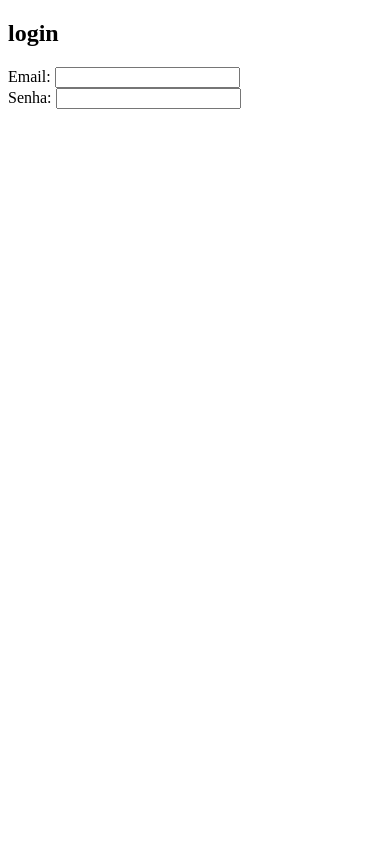
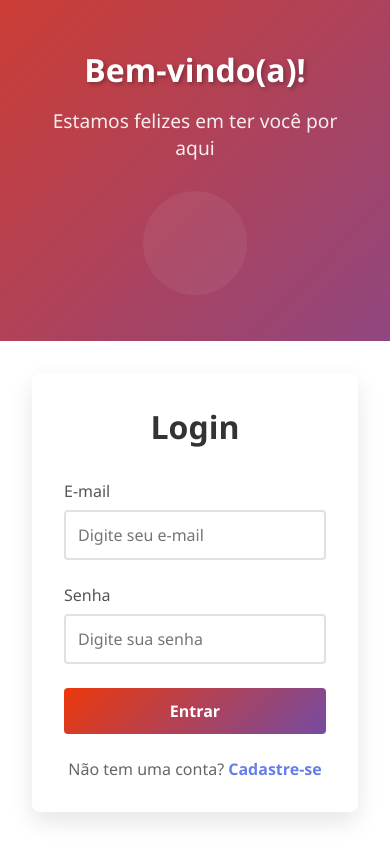
Before and after one commit to vinicuritiba10-lab/biblioteca-, a plain HTML site: page TR/index.html in a window 390 px wide. Drawn offline with Linux system fonts and the light colour scheme.

Commit message:
Add files via upload

```diff
--- a/TR/index.html
+++ b/TR/index.html
@@ -1,26 +1,43 @@
 <!DOCTYPE html>
-<html lang="en">
+<html lang="pt-BR">
 <head>
     <meta charset="UTF-8">
     <meta name="viewport" content="width=device-width, initial-scale=1.0">
-    <title>Document</title>
+    <title>Login</title>
+    <link rel="stylesheet" href="style.css">
 </head>
 <body>
-    <section>
-        <div>
-            <h1>login</h1>
-            <form action="/pagina-processa-dados-do-form" method="post">
-                <div>
-                    <label for="email">Email:</label>
-                    <input type="email" id="email"/>
-                </div>
-                <div>
-                    <label for="senha">Senha:</label>
-                    <input type="senha" id="senha"/>
-                </div>
-            </form>
+    <div class="container">
+        <!-- Lado esquerdo com gradiente e mensagem de boas-vindas -->
+        <div class="left-side">
+            <div class="welcome-content">
+                <h1>Bem-vindo(a)!</h1>
+                <p>Estamos felizes em ter você por aqui</p>
+                <div class="decorative-element"></div>
+            </div>
+        </div>
 
+        <!-- Lado direito com o formulário de login -->
+        <div class="right-side">
+            <!-- Aqui você coloca o seu formulário de login existente -->
+            <div class="login-container">
+                <h2>Login</h2>
+                <form id="form" class="form">
+                    <div class="form-group">
+                        <label for="email">E-mail</label>
+                        <input type="email" id="email" placeholder="Digite seu e-mail">
+                    </div>
+                    <div class="form-group">
+                        <label for="password">Senha</label>
+                        <input type="password" id="password" placeholder="Digite sua senha">
+                    </div>
+                    <button type="submit">Entrar</button>
+                </form>
+                <p class="signup-link">Não tem uma conta? <a href="#">Cadastre-se</a></p>
+            </div>
         </div>
-    </section>
+    </div>
+    <script src="login.js"></script>
+    <script src="validaçao.js"></script>
 </body>
 </html>
--- /dev/null
+++ b/TR/login.js
@@ -0,0 +1,77 @@
+const form = document.getElementById("form");
+const email = document.getElementById("email");
+const senha = document.getElementById("senha");
+
+form.addEventListener("submit", (event) => {
+  event.preventDefault();
+
+  checkForm();
+})
+
+email.addEventListener("blur", () => {
+  checkInputEmail();
+})
+
+senha.addEventListener("blur", () => {
+  checkInputEmail();
+})
+
+
+function checkInputEmail(){
+  const emailValue = email.value;
+
+  if(emailValue === ""){
+    errorInput(email, "O email é obrigatório.")
+  }else{
+    const formItem = email.parentElement;
+    formItem.className = "form-group"
+  }
+
+
+}
+
+
+
+function checkInputPassword(){
+  const passwordValue = password.value;
+
+  if(passwordValue === ""){
+    errorInput(password, "A senha é obrigatória.")
+  }else if(passwordValue.length < 8){
+    errorInput(password, "A senha precisa ter no mínimo 8 caracteres.")
+  }else{
+    const formItem = password.parentElement;
+    formItem.className = "form-group"
+  }
+
+
+}
+
+
+function checkForm(){
+  checkInputEmail();
+  checkInputPassword();
+
+
+  const formItems = form.querySelectorAll(".form-group")
+
+  const isValid = [...formItems].every( (item) => {
+    return item.className === "form-group"
+  });
+
+  if(isValid){
+    alert("CADASTRADO COM SUCESSO!")
+  }
+
+}
+
+
+function errorInput(input, message){
+  const formItem = input.parentElement;
+  const textMessage = formItem.querySelector("a")
+
+  textMessage.innerText = message;
+
+  formItem.className = "form-group error"
+
+}
--- a/TR/style.css
+++ b/TR/style.css
@@ -0,0 +1,184 @@
+* {
+    margin: 0;
+    padding: 0;
+    box-sizing: border-box;
+    font-family: 'Segoe UI', Tahoma, Geneva, Verdana, sans-serif;
+}
+
+.container {
+    display: flex;
+    height: 100vh; /* Altura total da viewport */
+    width: 100%;
+}
+
+/* Lado esquerdo com gradiente */
+.left-side {
+    flex: 1; /* Ocupa metade da tela */
+    background: linear-gradient(135deg, #ec380b 0%, #764ba2 100%);
+    background-size: 200% 200%;
+    animation: gradientShift 8s ease infinite;
+    display: flex;
+    justify-content: center;
+    align-items: center;
+    color: white;
+    position: relative;
+    overflow: hidden;
+}
+
+/* Animação do gradiente */
+@keyframes gradientShift {
+    0% {
+        background-position: 0% 50%;
+    }
+    50% {
+        background-position: 100% 50%;
+    }
+    100% {
+        background-position: 0% 50%;
+    }
+}
+
+/* Conteúdo de boas-vindas */
+.welcome-content {
+    text-align: center;
+    padding: 2rem;
+    z-index: 1;
+}
+
+.welcome-content h1 {
+    font-size: 3rem;
+    margin-bottom: 1rem;
+    text-shadow: 2px 2px 4px rgba(0,0,0,0.3);
+}
+
+.welcome-content p {
+    font-size: 1.2rem;
+    margin-bottom: 2rem;
+    opacity: 0.9;
+}
+
+/* Elemento decorativo */
+.decorative-element {
+    width: 100px;
+    height: 100px;
+    background: rgba(255,255,255,0.1);
+    border-radius: 50%;
+    margin: 0 auto;
+    animation: pulse 3s ease infinite;
+}
+
+@keyframes pulse {
+    0% {
+        transform: scale(1);
+        opacity: 0.5;
+    }
+    50% {
+        transform: scale(1.1);
+        opacity: 0.8;
+    }
+    100% {
+        transform: scale(1);
+        opacity: 0.5;
+    }
+}
+
+/* Lado direito com o formulário */
+.right-side {
+    flex: 1; /* Ocupa a outra metade */
+    background: white;
+    display: flex;
+    justify-content: center;
+    align-items: center;
+    padding: 2rem;
+}
+
+/* Container do formulário de login */
+.login-container {
+    width: 100%;
+    max-width: 400px;
+    background: white;
+    padding: 2rem;
+    border-radius: 8px;
+    box-shadow: 0 10px 25px rgba(0,0,0,0.1);
+}
+
+.login-container h2 {
+    text-align: center;
+    margin-bottom: 2rem;
+    color: #333;
+    font-size: 2rem;
+}
+
+.form-group {
+    margin-bottom: 1.5rem;
+}
+
+.form-group label {
+    display: block;
+    margin-bottom: 0.5rem;
+    color: #555;
+    font-weight: 500;
+}
+
+.form-group input {
+    width: 100%;
+    padding: 0.75rem;
+    border: 2px solid #e1e1e1;
+    border-radius: 4px;
+    font-size: 1rem;
+    transition: border-color 0.3s ease;
+}
+
+.form-group input:focus {
+    outline: none;
+    border-color: #667eea;
+}
+
+button {
+    width: 100%;
+    padding: 0.75rem;
+    background: linear-gradient(135deg, #ec380b 0%, #764ba2 100%);
+    color: white;
+    border: none;
+    border-radius: 4px;
+    font-size: 1rem;
+    font-weight: 600;
+    cursor: pointer;
+    transition: transform 0.3s ease, box-shadow 0.3s ease;
+}
+
+button:hover {
+    transform: translateY(-2px);
+    box-shadow: 0 5px 15px rgba(102, 126, 234, 0.4);
+}
+
+.signup-link {
+    text-align: center;
+    margin-top: 1.5rem;
+    color: #666;
+}
+
+.signup-link a {
+    color: #667eea;
+    text-decoration: none;
+    font-weight: 600;
+}
+
+.signup-link a:hover {
+    text-decoration: underline;
+}
+
+/* Responsividade */
+@media (max-width: 768px) {
+    .container {
+        flex-direction: column;
+    }
+
+    .left-side {
+        min-height: 300px;
+    }
+
+    .welcome-content h1 {
+        font-size: 2rem;
+    }
+}
--- /dev/null
+++ b/TR/validaçao.js
@@ -0,0 +1,23 @@
+const email = document.querySelector('#email');
+const senha = document.querySelector('#password');
+const form = document.querySelector('#form');
+
+
+form.addEventListener('submit', (e) =>{
+    let enviarform = true
+
+     if(!email.value){
+        console.log("o email esta vazio")
+        enviarform = false
+    }
+
+
+    if(!senha.value){
+        console.log("a senha esta vazia")
+        enviarform = false
+    }
+
+    if (!enviarform){
+        e.preventDefault()
+    }
+})
```
